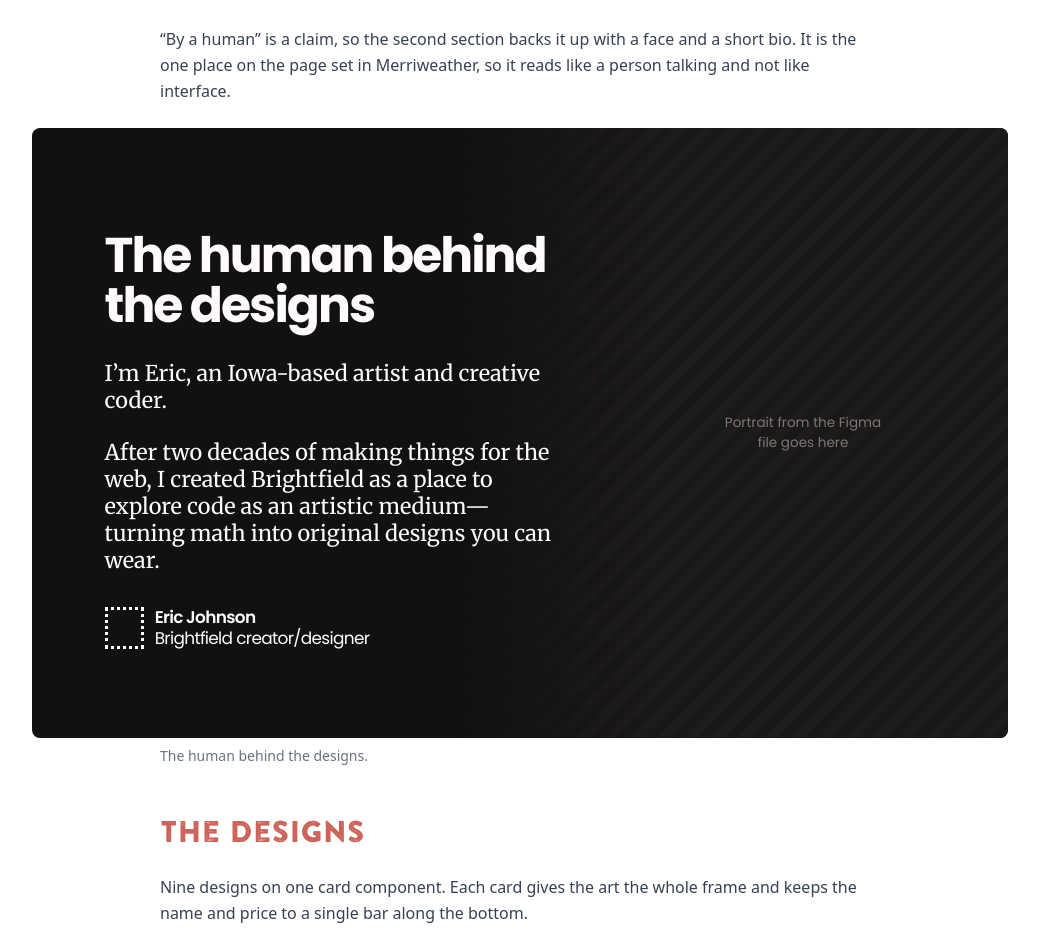
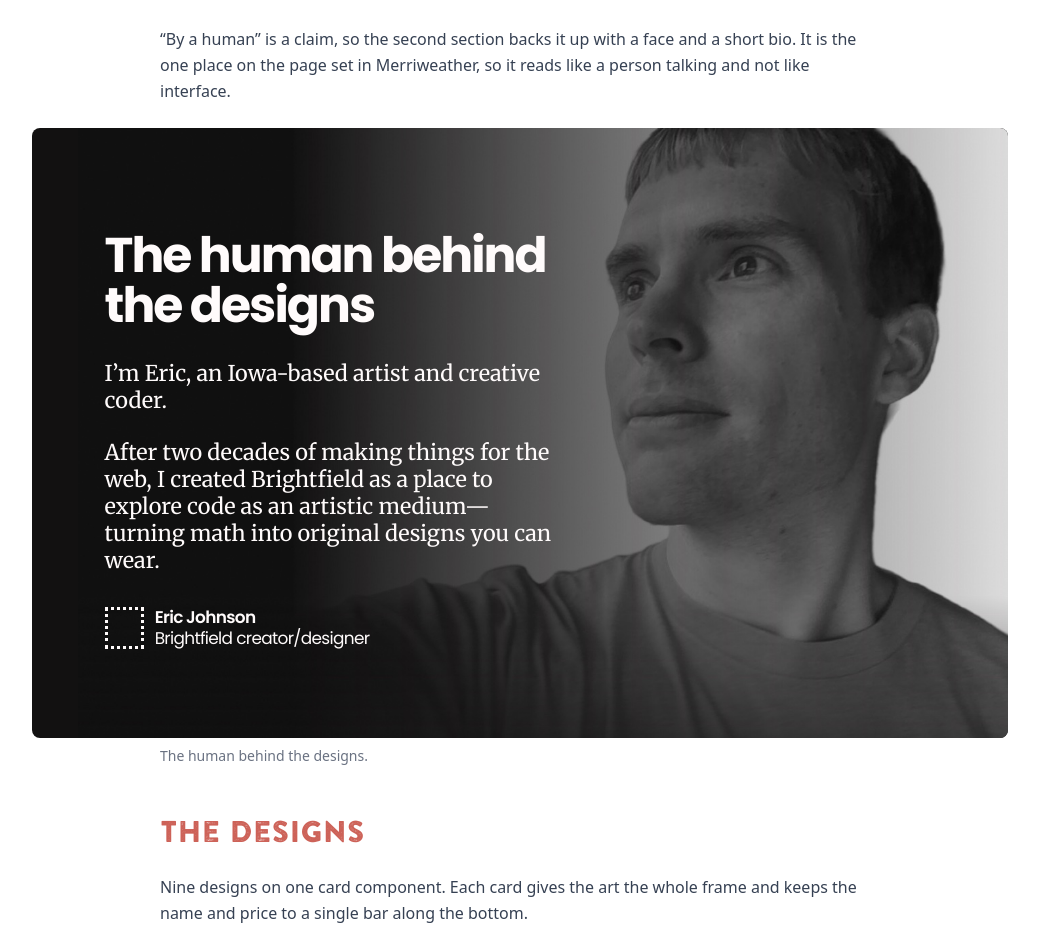
Before and after one commit to onetwothreebutter/ericdjohnson-portfolio, a Next.js app in the folder next-frontend/: page /work-ive-done/brightfield-redesign in a window 1280 px wide. Shown: the part 1680-2615 px from the top of the page, without its empty margins (120-1159 px from the left). Built offline with nearby package versions, Linux system fonts and the light colour scheme.

Commit message:
Add Figma portrait export to Brightfield human section mockup
Replace the striped placeholder in HumanMockup with the portrait
exported from Figma (node 233:149), positioned to match the frame.

Co-Authored-By: Claude Opus 5.5 (1M context) <noreply@anthropic.com>

```diff
--- a/next-frontend/src/components/brightfield/Mockups.tsx
+++ b/next-frontend/src/components/brightfield/Mockups.tsx
@@ -66,9 +66,8 @@ export function HumanMockup() {
             aria-label="About section: the heading The human behind the designs, a two-paragraph bio in a serif face, and Eric Johnson's name and title beside a portrait."
         >
             <div className={clsx(s.stage, s.human)} inert>
-                {/* TODO: replace with the portrait export from the Figma file */}
                 <div className={s.humanPhoto}>
-                    <span>Portrait from the Figma file goes here</span>
+                    <Image src="/images/work-ive-done/brightfield-redesign/human.jpg" alt="" fill sizes="(min-width: 1024px) 1024px, 100vw" />
                 </div>
                 <div className={s.humanCopy}>
                     <h3>The human behind the designs</h3>
--- a/next-frontend/src/components/brightfield/brightfield.module.css
+++ b/next-frontend/src/components/brightfield/brightfield.module.css
@@ -154,26 +154,14 @@
 }
 .humanPhoto {
     position: absolute;
+    left: calc(var(--u) * 68);
     right: 0;
     top: 0;
-    width: 56%;
-    height: 100%;
-    display: grid;
-    place-items: center;
-    text-align: center;
-    background: repeating-linear-gradient(
-        135deg,
-        #1e1b1b 0 calc(var(--u) * 14),
-        #191818 calc(var(--u) * 14) calc(var(--u) * 28)
-    );
-    -webkit-mask-image: linear-gradient(90deg, transparent, #000 35%);
-    mask-image: linear-gradient(90deg, transparent, #000 35%);
+    bottom: 0;
 }
-.humanPhoto span {
-    font-size: calc(var(--u) * 20);
-    color: var(--bf-n50);
-    max-width: 12em;
-    margin-left: 25%;
+.humanPhoto img {
+    object-fit: cover;
+    object-position: top;
 }
 .humanCopy {
     position: absolute;
```
Also changed, not shown: next-frontend/public/images/work-ive-done/brightfield-redesign/human.jpg (added).
